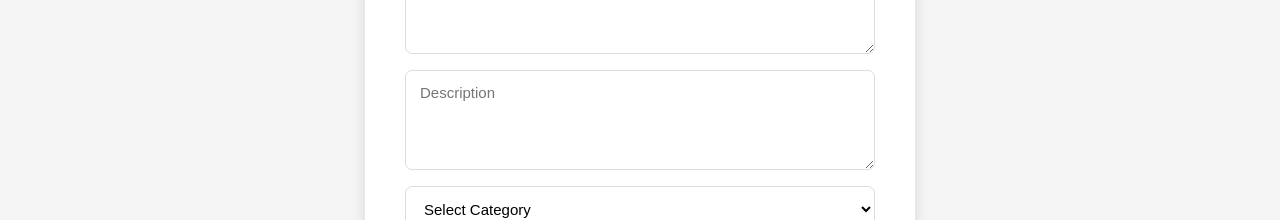
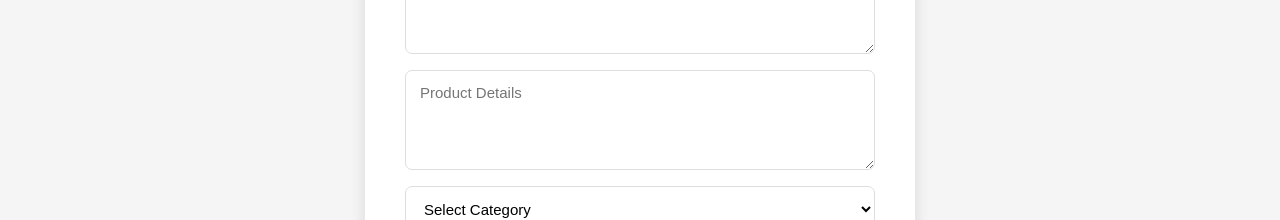
Before and after one commit to Joshuasamuel1718/RETROSWAP-REACT, a React (Vite) app in the folder Frontend/: page /add-product in a window 1280 px wide. Shown: the part 367-587 px from the top of the page. Built offline with nearby package versions, Linux system fonts and the light colour scheme.

Commit message:
made changes in adding product logic

```diff
--- a/Frontend/src/pages/AddProduct.jsx
+++ b/Frontend/src/pages/AddProduct.jsx
@@ -127,9 +127,9 @@ formData.append(
 />
 
 <textarea
-  name="description"
-  placeholder="Description"
-  value={product.description}
+  name="details"
+  placeholder="Product Details"
+  value={product.details}
   onChange={handleChange}
   required
 />
```
